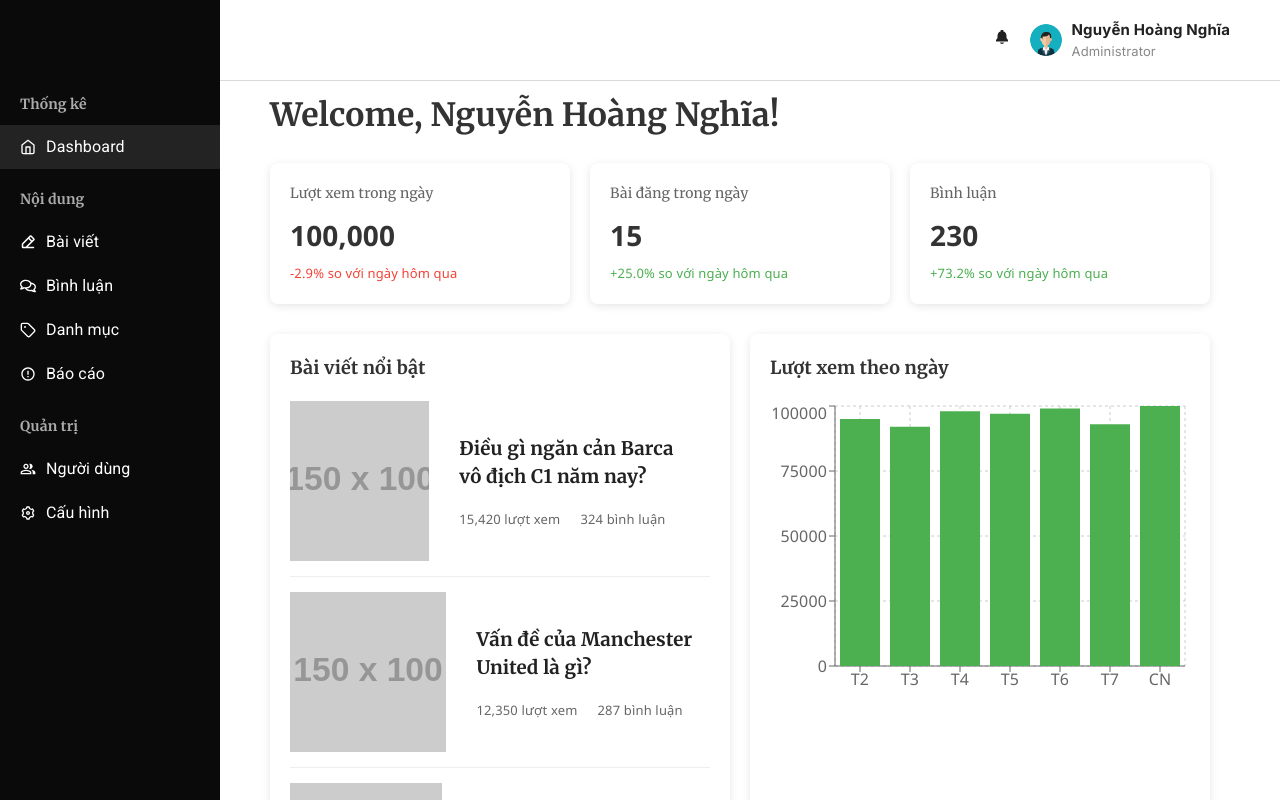
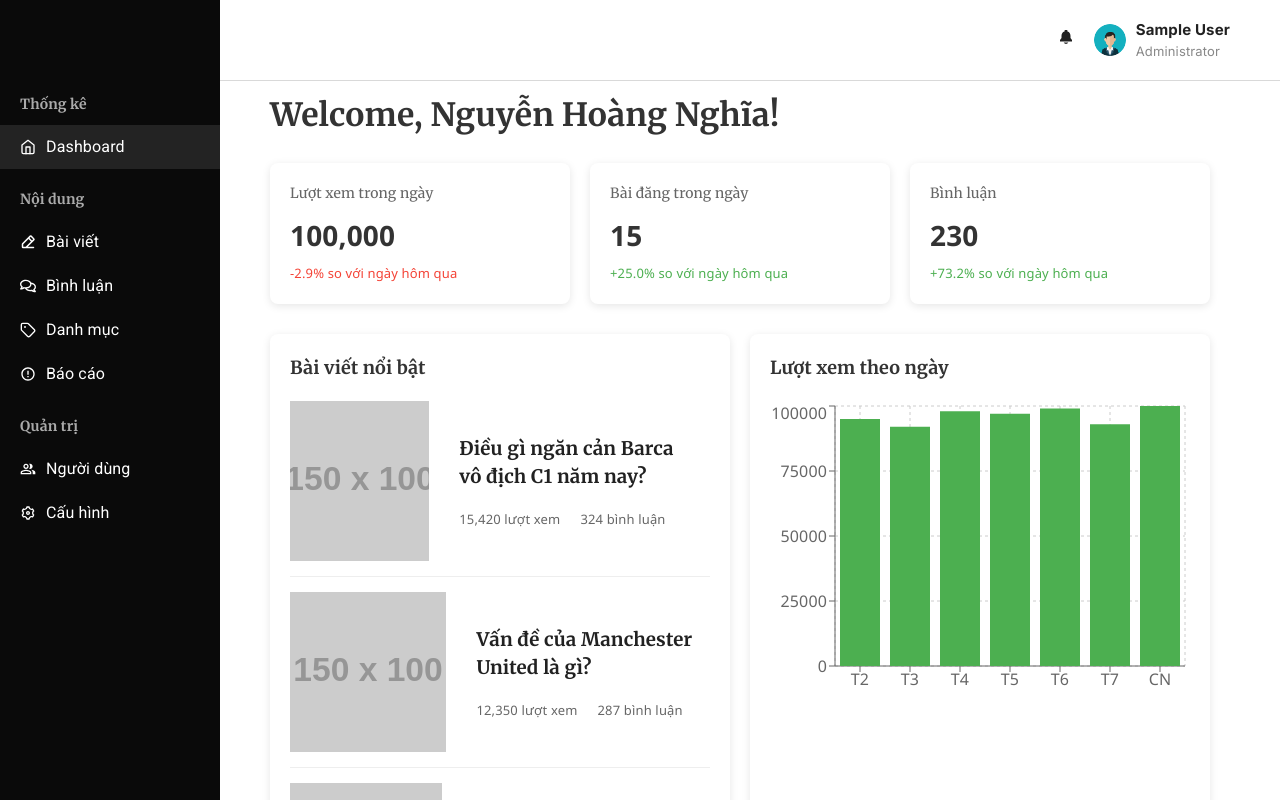
Before and after one commit to nhnnhnnnhn/baoliemkhiet, a React (Create React App) app: page /admin/dashboard in a window 1280 px wide. Shown: the top 800 px of the page. Built offline with nearby package versions, Linux system fonts and the light colour scheme; sample sign-in values are in the browser's storage; a web font is replaced by a local one.

Commit message:
feat:add sign out for admin

```diff
--- a/src/App.js
+++ b/src/App.js
@@ -38,7 +38,9 @@ function AdminLayout({ children }) {
 function AppLayout() {
   const location = useLocation();
 
-  const hideHeaderFooter = ["/login", "/signup"].includes(location.pathname);
+  const hideHeaderFooter = ["/login", "/signup", "/admin/login"].includes(
+    location.pathname
+  );
   const isAdminPath = location.pathname.startsWith("/admin");
 
   return (
@@ -49,7 +51,7 @@ function AppLayout() {
         <Route path="/" element={<MainTitle />} />
         <Route path="/sport" element={<SportPage />} />
         <Route path="/news/cong-nghe" element={<TechNewsPage />} />
-        <Route path="/news/kinh-doanh"element={<BusinessPage />} />
+        <Route path="/news/kinh-doanh" element={<BusinessPage />} />
         <Route path="/login" element={<LoginPage />} />
         <Route path="/signup" element={<SignUpPage />} />
 
--- a/src/pages/admin/adminHeader/AdminHeader.css
+++ b/src/pages/admin/adminHeader/AdminHeader.css
@@ -8,7 +8,8 @@
     display: flex;
     justify-content: flex-end;
     align-items: center;
-    padding: 40px 50px 40px 30px; /* Increased right padding */
+    padding: 40px 50px 40px 30px;
+    /* Increased right padding */
     background-color: white;
     border-bottom: 1.5px solid #D9D9D9;
     z-index: 500;
@@ -29,6 +30,14 @@
 .user-profile {
     display: flex;
     align-items: center;
+    position: relative;
+    /* Added for popup positioning */
+}
+
+.profile-container {
+    display: flex;
+    align-items: center;
+    cursor: pointer;
 }
 
 .avatar {
@@ -61,3 +70,35 @@
     color: #888;
     font-family: "Inter", Arial, sans-serif;
 }
+
+/* Sign Out Popup Styles */
+.sign-out-popup {
+    position: absolute;
+    top: 45px;
+    right: 0;
+    background-color: white;
+    border-radius: 8px;
+    box-shadow: 0 4px 12px rgba(0, 0, 0, 0.15);
+    width: 150px;
+    z-index: 1000;
+    overflow: hidden;
+    border: 1px solid #eaeaea;
+}
+
+.popup-item {
+    padding: 12px 16px;
+    display: flex;
+    align-items: center;
+    transition: background-color 0.2s;
+    cursor: pointer;
+}
+
+.popup-item:hover {
+    background-color: #f5f5f5;
+}
+
+.logout-icon {
+    margin-right: 10px;
+    font-size: 18px;
+    color: #666;
+}
--- a/src/pages/admin/adminHeader/AdminHeader.jsx
+++ b/src/pages/admin/adminHeader/AdminHeader.jsx
@@ -1,9 +1,40 @@
-import React from "react";
+import React, { useState, useRef, useEffect, useContext } from "react";
 import "./AdminHeader.css";
 import { IoNotificationsSharp } from "react-icons/io5";
+import { AuthContext } from "../../../contexts/AuthContext"; // Make sure this path is correct
 import default_avatar from "../../../assets/default_avatar.png";
+import { useNavigate } from "react-router-dom";
 
 const AdminHeader = () => {
+  const { user, logout } = useContext(AuthContext);
+  const [showPopup, setShowPopup] = useState(false);
+  const popupRef = useRef(null);
+  const navigate = useNavigate();
+
+  const togglePopup = () => {
+    setShowPopup(!showPopup);
+  };
+
+  const handleSignOut = () => {
+    setShowPopup(false);
+    logout(); // Using the logout function from AuthContext
+    navigate("/admin/login"); // Redirect to login page
+  };
+
+  // Close popup when clicking outside
+  useEffect(() => {
+    const handleClickOutside = (event) => {
+      if (popupRef.current && !popupRef.current.contains(event.target)) {
+        setShowPopup(false);
+      }
+    };
+
+    document.addEventListener("mousedown", handleClickOutside);
+    return () => {
+      document.removeEventListener("mousedown", handleClickOutside);
+    };
+  }, []);
+
   return (
     <div className="admin-header">
       <div className="header-right">
@@ -13,13 +44,27 @@ const AdminHeader = () => {
           </span>
         </div>
         <div className="user-profile">
-          <div className="avatar">
-            <img src={default_avatar} alt="User avatar" />
+          <div className="profile-container" onClick={togglePopup}>
+            <div className="avatar">
+              <img src={default_avatar} alt="User avatar" />
+            </div>
+            <div className="user-info">
+              <div className="user-name">
+                {user
+                  ? user.name || "Nguyễn Hoàng Nghĩa"
+                  : "Nguyễn Hoàng Nghĩa"}
+              </div>
+              <div className="user-role">Administrator</div>
+            </div>
           </div>
-          <div className="user-info">
-            <div className="user-name">Nguyễn Hoàng Nghĩa</div>
-            <div className="user-role">Administrator</div>
-          </div>
+
+          {showPopup && (
+            <div className="sign-out-popup" ref={popupRef}>
+              <div className="popup-item" onClick={handleSignOut}>
+                <span>Đăng xuất</span>
+              </div>
+            </div>
+          )}
         </div>
       </div>
     </div>
```
